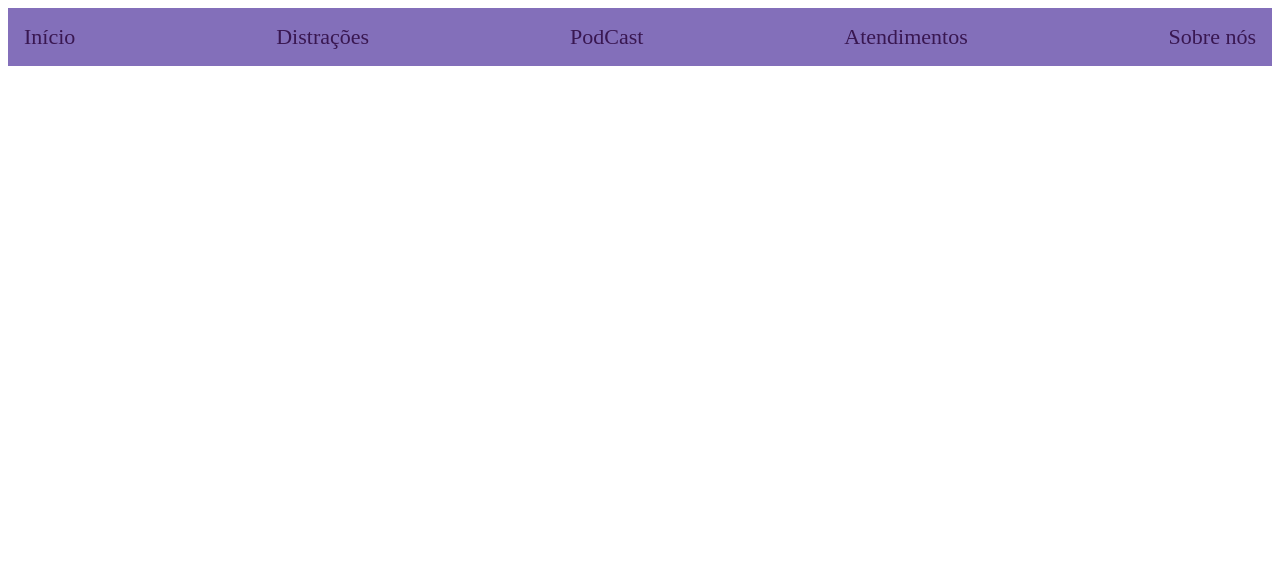
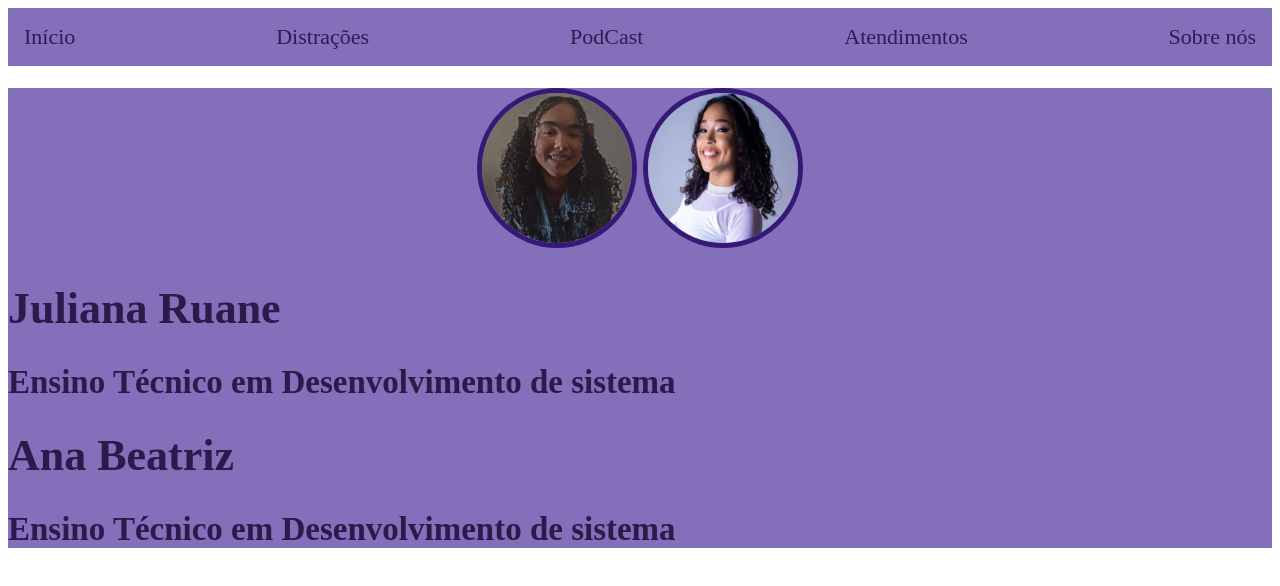
Before and after one commit to jujuRuane/vivamenteFIXO, a plain HTML site: page sobrenos.html in a window 1280 px wide. Drawn offline with Linux system fonts and the light colour scheme.

Commit message:
08-01-2111

```diff
--- a/index.css
+++ b/index.css
@@ -1,3 +1,4 @@
+/*FORMATAÇÃO DO TEXTO E MENU*/
 
 body{
     background-color: white;
@@ -22,6 +23,7 @@ font-family: 'Times New Roman', Times, serif;
     }
 
 
+/*FORMATAÇÃO DO BOTÃO*/
 
 
     .btn{
@@ -38,7 +40,6 @@ cursor: pointer;
     }
 
  .btn:hover{
-
     background-color: rgb(171, 143, 249);
     transition: background 1s;
  }
@@ -47,3 +48,25 @@ header {
 background-color: rgb(131, 111, 186)
 
 }
+
+
+/*FORMATAÇÃO DAS IMAGENS DO SOBRE NÓS*/
+
+
+img {
+width: 150px;
+height: 150px;
+border-radius: 50% ;
+border: 5px solid rgb(54, 24, 119);
+
+}
+
+.center{
+
+    text-align: center;
+}
+
+h1 {
+text-align: left;
+
+}
--- a/sobrenos.html
+++ b/sobrenos.html
@@ -30,6 +30,21 @@
     </nav>
 </header>
 
+<header>
+   <div class="center">
+      <img src="./img/juli.jpg"></img>
+      <img src="./img/bia.jpg"></img>
+
+   </div>
+   <h1>Juliana Ruane
+   </h1>
+   <h2>Ensino Técnico em Desenvolvimento de sistema</h2>
+   <h1>Ana Beatriz
+   </h1>
+   <h2>Ensino Técnico em Desenvolvimento de sistema</h2>
+
+
+       </header>
 
 </body>
 </html>
```
Also changed, not shown: index.html (+3 -2 lines), img/bia.jpg (added), img/juli.jpg (added).
